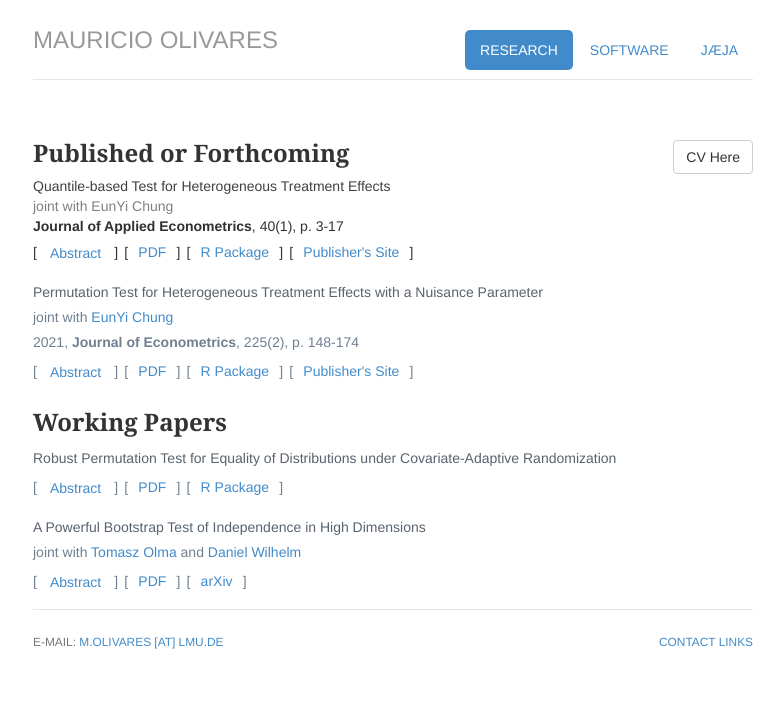
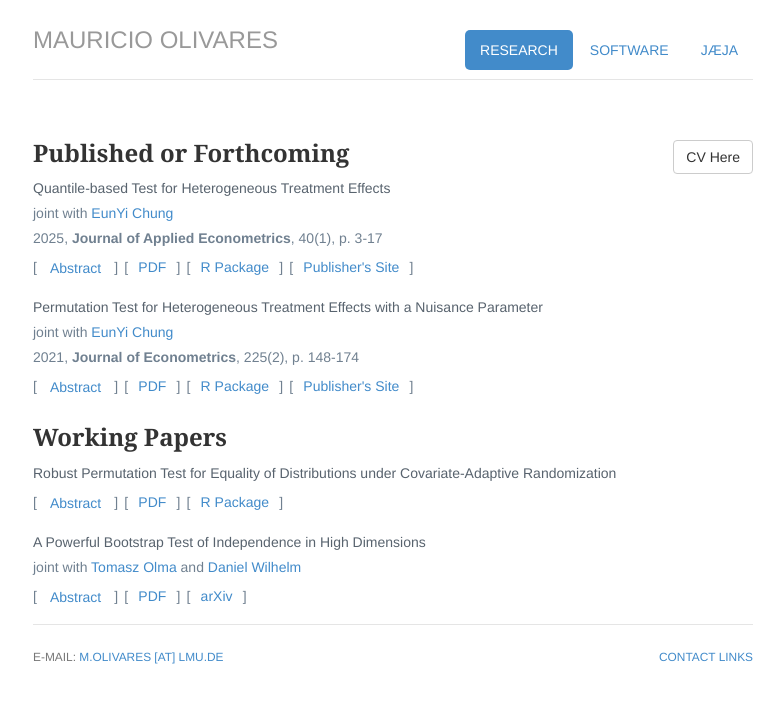
Before and after one commit to mauolivares/mauolivares.github.io, a Jekyll site: the page built from research/index.html, in a window 1280 px wide. Shown: the top 703 px of the page, without its empty margins (247-1031 px from the left). Built offline with Jekyll 4.4.1, drawn with Linux system fonts in a browser that asks for light colours.

Commit message:
different font color for research

```diff
--- a/research/index.html
+++ b/research/index.html
@@ -15,9 +15,10 @@ description: Mauricio Olivares' research page.
 				<a href="/files/Vitae_Mar2025.pdf" class="btn btn-default pull-right" title="Download CV as PDF">CV Here</a>
 				<span itemprop="reserach"><h3>Published or Forthcoming</h3></span>
 
-				<span style="color:#404040; font-weight:500;">Quantile-based Test for Heterogeneous Treatment Effects</span>
-  				<br><span style="color:#808080;">joint with <a style="color:#808080;" href="https://sites.google.com/a/illinois.edu/eunyichung/">EunYi Chung</a></span>
-  				<br><b style="color:#303030;">Journal of Applied Econometrics</b>, 40(1), p. 3-17
+				<p style="color:#708090;">
+				<span style="color:#58636e; font-weight:500;">Quantile-based Test for Heterogeneous Treatment Effects</span>
+				<br>joint with <a href="https://sites.google.com/a/illinois.edu/eunyichung/">EunYi Chung</a>
+				<br>2025, <b>Journal of Applied Econometrics</b>, 40(1), p. 3-17
 				<br>[<a class="btn btn-link" data-toggle="collapse" href="#WP_JAE" role="button" aria-expanded="false" aria-controls="WP_JAE">
     			Abstract</a>]&#8287&#8287[&#8287&#8287<a href="/files/MS-13944-2.pdf" title="Download Paper as PDF"> PDF </a>&#8287&#8287]&#8287&#8287[&#8287&#8287<a href="https://cran.r-project.org/web/packages/RATest/index.html" title="R Package"> R Package </a>&#8287&#8287]&#8287&#8287[&#8287&#8287<a href="https://doi.org/10.1002/jae.3093" title="JAE Site"> Publisher's Site </a>&#8287&#8287]
     				<div class="collapse" id="WP_JAE">
```
